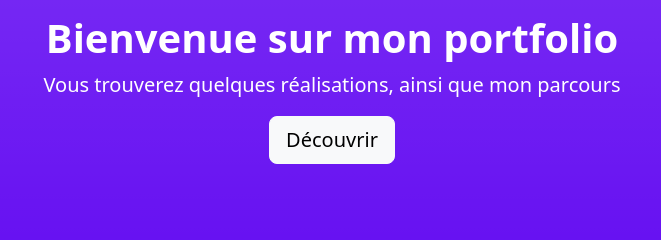
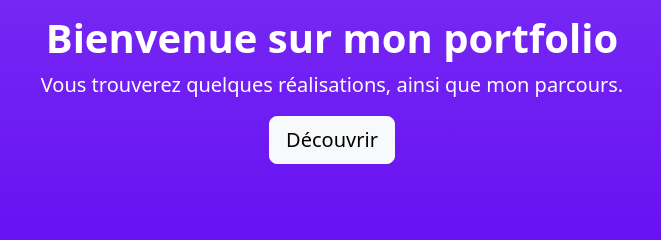
Before and after one commit to LisaFauret/portfolio3, a plain HTML site: page index.htm in a window 1280 px wide. Shown: the part 138-378 px from the top of the page, 308-969 px from the left. Drawn offline with nearby package versions, Linux system fonts and the light colour scheme.

Commit message:
Update index.html

```diff
--- a/index.htm
+++ b/index.htm
@@ -44,7 +44,7 @@
 
         <div class="container px-4 text-center">
             <h1 class="fw-bolder">Bienvenue sur mon portfolio</h1>
-            <p class="lead">Vous trouverez quelques réalisations, ainsi que mon parcours</p>
+            <p class="lead">Vous trouverez quelques réalisations, ainsi que mon parcours.</p>
             <a class="btn btn-lg btn-light" href="#about" role="button" aria-label="Découvrir la section à propos">Découvrir</a>
         </div>
     </header>
```
